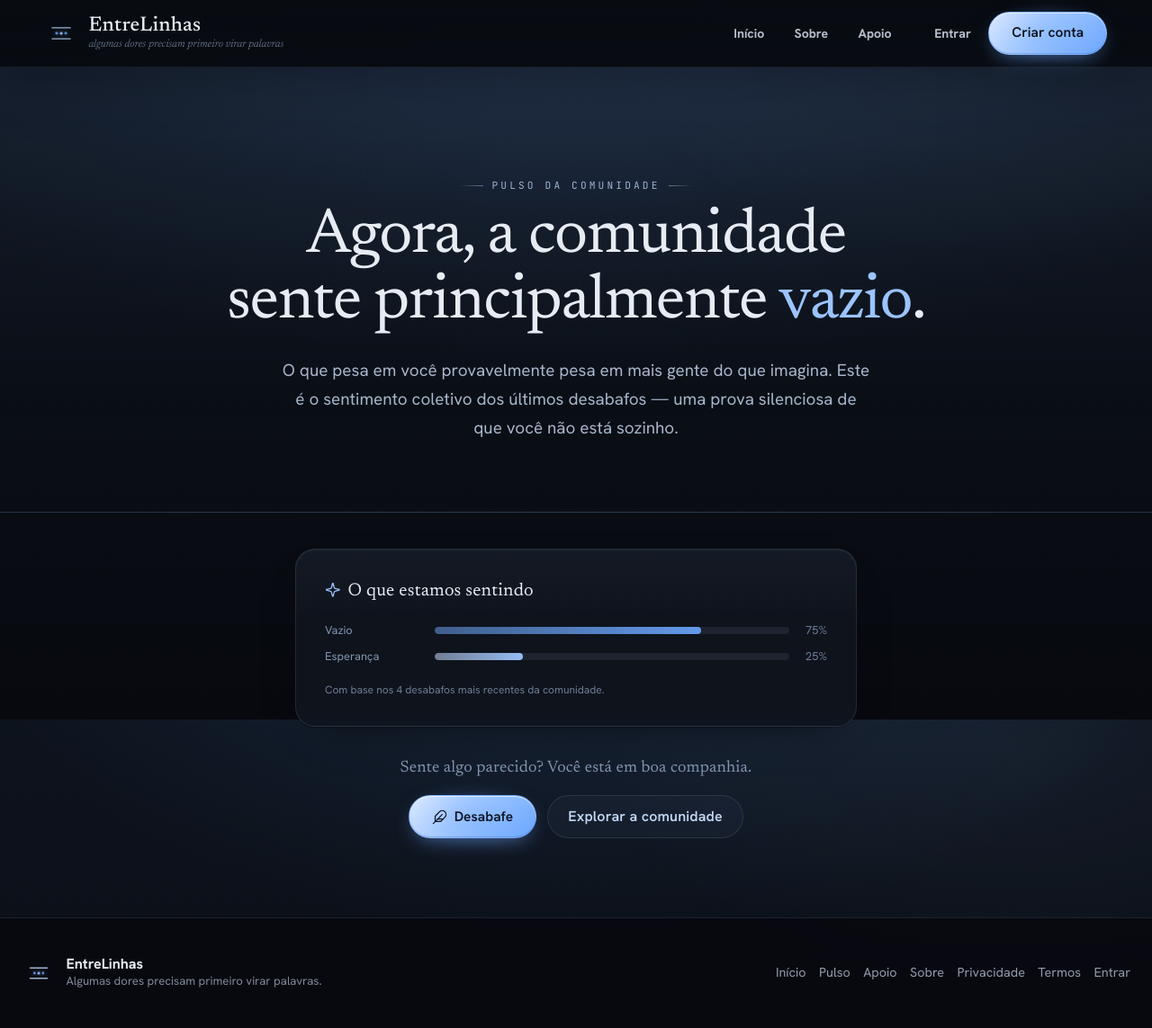
After one commit to CodeByRamos/EntreLinhas.Project, a Flask app: page /pulso in a window 1280 px wide. The commit adds this page. Shown: the whole page at 90% size. Run offline with Flask 3, Linux system fonts and the light colour scheme; data comes from the database, SQL or seed files in the repository; some libraries are stand-ins or nearby versions.

Commit message:
Wave 12: Pulso da Comunidade
Materializa o "você não está sozinho": uma visualização do estado emocional
COLETIVO da comunidade agora — você vê que outras pessoas sentem o mesmo que
você. Distinto da Linha do Tempo (que é pessoal); reforça pertencimento.

- DB: get_community_emotional_pulse(sample=300) — distribuição de emotional_tag
  nos desabafos publicados mais recentes (subquery + GROUP BY, ok nos 2 bancos).
- Rota /pulso (PÚBLICA — também serve de prova social para visitantes): monta a
  distribuição com rótulos e percentuais.
- Template posts/pulso.html: headline com a emoção dominante ("a comunidade
  sente principalmente X"), barras por emoção (reusa .emo-bar-* da timeline,
  tom por valência), nota com o tamanho da amostra e CTA (Desabafe/Acolher).
- Entradas: card no feed, link no rodapé e na prova social da landing.

Evidência (test client): pulse agrega; guest /pulso=200; mostra barras +
headline + rótulos; card no feed, link no rodapé e na landing presentes.

Co-Authored-By: Claude Opus 4.8 <noreply@anthropic.com>

```diff
--- a/database.py
+++ b/database.py
@@ -1261,6 +1261,30 @@ def get_unanswered_count(exclude_user_id):
     return total
 
 
+def get_community_emotional_pulse(sample=300):
+    """Distribuição de emoções nos últimos `sample` desabafos publicados.
+
+    O estado emocional coletivo da comunidade agora. Ordena por id DESC (recente)
+    porque data_postagem é string e não ordena bem. Funciona em SQLite e Postgres.
+    """
+    conn = get_db_connection()
+    rows = conn.execute(
+        '''
+        SELECT emotional_tag, COUNT(*) AS total FROM (
+            SELECT emotional_tag FROM posts
+            WHERE visivel = 1 AND status = 'published' AND COALESCE(is_deleted, 0) = 0
+            ORDER BY id DESC
+            LIMIT ?
+        ) sub
+        GROUP BY emotional_tag
+        ORDER BY total DESC
+        ''',
+        (sample,),
+    ).fetchall()
+    conn.close()
+    return rows
+
+
 def get_emotional_timeline(user_id, limit=300):
     """Posts publicados do usuário em ordem cronológica (mais antigos primeiro).
 
--- a/routes/posts.py
+++ b/routes/posts.py
@@ -574,6 +574,23 @@ def acolher_responder(post_id):
     return redirect(url_for('posts.acolher'))
 
 
+@posts.route('/pulso')
+def pulso():
+    """Pulso da Comunidade: o estado emocional coletivo agora (público)."""
+    rows = db.get_community_emotional_pulse(sample=300)
+    total = sum(r['total'] for r in rows) or 0
+    pulse = [
+        {
+            'valor': r['emotional_tag'] or 'vazio',
+            'nome': EMOTIONAL_TAG_LABELS.get(r['emotional_tag'], (r['emotional_tag'] or 'vazio').capitalize()),
+            'total': r['total'],
+            'pct': round(r['total'] * 100 / total) if total else 0,
+        }
+        for r in rows
+    ]
+    return render_template('posts/pulso.html', pulse=pulse, total=total)
+
+
 @posts.route('/categorias')
 def get_categorias():
     """Rota para obter as categorias disponíveis (API)."""
--- a/templates/base.html
+++ b/templates/base.html
@@ -179,6 +179,7 @@
         </div>
         <div class="footer-links">
           <a href="{{ url_for('posts.feed') }}">Início</a>
+          <a href="{{ url_for('posts.pulso') }}">Pulso</a>
           <a href="{{ url_for('apoio.apoio_publico') }}">Apoio</a>
           <a href="{{ url_for('main.about') }}">Sobre</a>
           <a href="{{ url_for('main.privacy') }}">Privacidade</a>
--- a/templates/home.html
+++ b/templates/home.html
@@ -118,6 +118,9 @@
         </div>
         {% endfor %}
       </div>
+      <div data-reveal data-delay="2" style="margin-top:2rem">
+        <a href="{{ url_for('posts.pulso') }}" class="btn-modern btn-ghost lp-btn inline-flex items-center gap-2">{{ icon('spark') }} Ver o que a comunidade sente agora</a>
+      </div>
     </div>
   </section>
 
--- /dev/null
+++ b/templates/posts/pulso.html
@@ -0,0 +1,65 @@
+{% extends 'base.html' %}
+{% from 'components/icons.html' import icon with context %}
+
+{% block title %}Pulso da Comunidade - EntreLinhas{% endblock %}
+
+{% set POSITIVE = ['esperanca', 'amor', 'gratidao', 'recomeco'] %}
+
+{% block content %}
+<section class="page-hero">
+  <div class="container mx-auto px-6 text-center" style="position:relative;z-index:1;">
+    <p class="hero-kicker">pulso da comunidade</p>
+    {% if pulse %}
+      <h1 class="hero-title">Agora, a comunidade<br>sente principalmente <span style="color:var(--accent)">{{ pulse[0].nome|lower }}</span>.</h1>
+      <p class="hero-description">O que pesa em você provavelmente pesa em mais gente do que imagina. Este é o sentimento coletivo dos últimos desabafos — uma prova silenciosa de que você não está sozinho.</p>
+    {% else %}
+      <h1 class="hero-title">O sentimento da comunidade<br>começa no primeiro desabafo.</h1>
+      <p class="hero-description">Quando as primeiras vozes chegarem, este lugar vai mostrar o que estamos sentindo juntos.</p>
+    {% endif %}
+  </div>
+</section>
+
+<div class="container mx-auto px-6 py-10 max-w-2xl">
+  {% if pulse %}
+    <section class="glass-panel content-band">
+      <div class="flex items-center gap-2 mb-5">
+        <span style="color:var(--accent)">{{ icon('spark') }}</span>
+        <h2 class="text-xl font-display" style="color:var(--text-main)">O que estamos sentindo</h2>
+      </div>
+      <div class="space-y-2.5">
+        {% for e in pulse %}
+        <div class="emo-bar-row">
+          <span class="emo-bar-label">{{ e.nome }}</span>
+          <span class="emo-bar-track"><span class="emo-bar-fill {{ 'is-pos' if e.valor in POSITIVE else '' }}" style="width:{{ [e.pct, 4]|max }}%"></span></span>
+          <span class="emo-bar-count">{{ e.pct }}%</span>
+        </div>
+        {% endfor %}
+      </div>
+      <p class="text-xs mt-5" style="color:var(--text-faint)">Com base nos {{ total }} desabafos mais recentes da comunidade.</p>
+    </section>
+
+    <div class="text-center mt-8">
+      <p class="font-display text-lg mb-4" style="color:var(--text-muted)">Sente algo parecido? Você está em boa companhia.</p>
+      <div class="flex flex-wrap gap-3 justify-center">
+        {% if session.get('user_id') %}
+          <button type="button" class="cta-desabafe composer-trigger" aria-haspopup="dialog">
+            <span class="cta-icon" aria-hidden="true">{{ icon('feather') }}</span><span>Desabafe</span>
+          </button>
+          <a href="{{ url_for('posts.acolher') }}" class="btn-modern btn-ghost inline-flex items-center gap-2">{{ icon('heart-handshake') }} Acolher uma voz</a>
+        {% else %}
+          <a href="{{ url_for('auth.registro', next=url_for('posts.feed')) }}" class="cta-desabafe">
+            <span class="cta-icon" aria-hidden="true">{{ icon('feather') }}</span><span>Desabafe</span>
+          </a>
+          <a href="{{ url_for('posts.feed') }}" class="btn-modern btn-ghost">Explorar a comunidade</a>
+        {% endif %}
+      </div>
+    </div>
+  {% else %}
+    <div class="empty-state text-center">
+      <p class="mb-3 flex justify-center" style="color:var(--accent)">{{ icon('spark', 'el-icon--xl') }}</p>
+      <p class="text-xl font-display" style="color:var(--text-main)">Ainda em silêncio.</p>
+      <a href="{{ url_for('posts.feed') }}" class="btn-modern btn-ghost mt-5 inline-flex">Ir para o feed</a>
+    </div>
+  {% endif %}
+</div>
+{% endblock %}
```
Also changed, not shown: templates/feed.html (+8 -0 lines).
